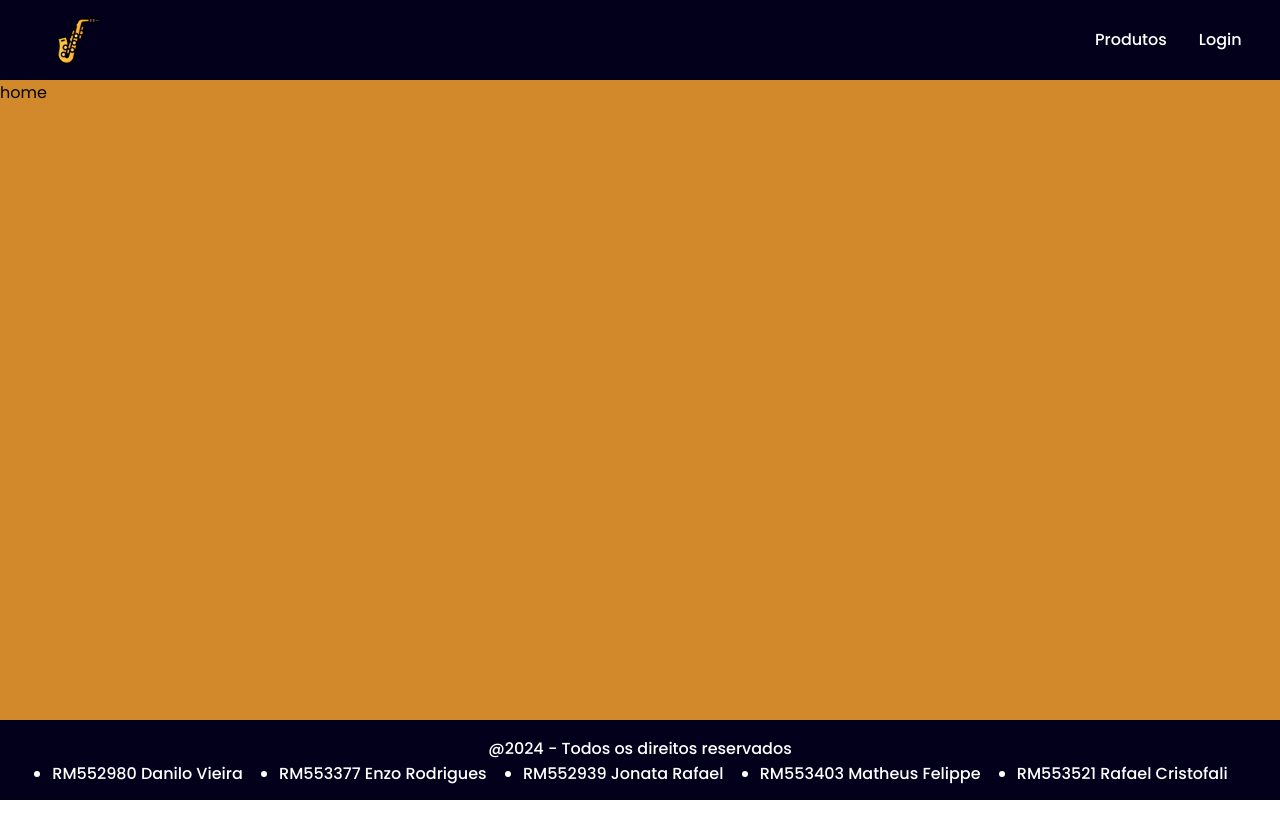
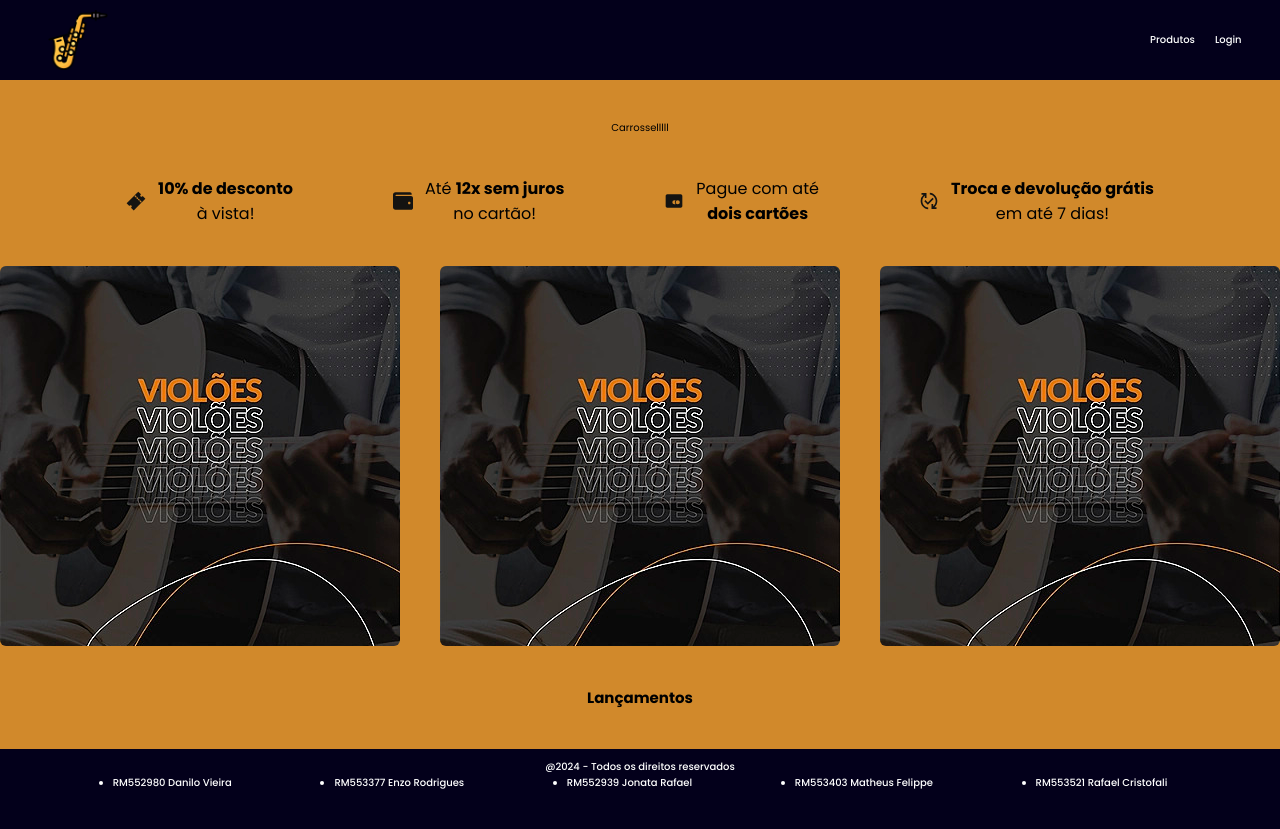
Before and after one commit to Rafafaaa-FIAP/WEB-sem2-checkpoint2, a React (Vite) app: page / in a window 1280 px wide. Before the commit the page ends 800 px from the top, so only its background shows below. Built offline with nearby package versions, Linux system fonts and the light colour scheme.

Commit message:
Feat: Home page and components

```diff
--- a/package.json
+++ b/package.json
@@ -12,6 +12,7 @@
   "dependencies": {
     "react": "^18.2.0",
     "react-dom": "^18.2.0",
+    "react-icons": "^5.2.0",
     "react-router-dom": "^6.23.0",
     "sass": "^1.75.0"
   },
--- /dev/null
+++ b/src/components/Benefits/index.jsx
@@ -0,0 +1,53 @@
+import './styles.scss';
+import { IoTicketSharp } from "react-icons/io5";
+import { FaWallet } from "react-icons/fa";
+import { BiSolidCreditCardAlt } from "react-icons/bi";
+import { MdOutlinePublishedWithChanges } from "react-icons/md";
+
+
+
+
+
+
+const Benefits = () => {
+    return (
+
+        <>
+
+            <ul className='benefits-infos'>
+                <li className='infos'>
+                    <IoTicketSharp className='icon'></IoTicketSharp>
+                    <p>
+                        <b>10% de desconto</b> <br />
+                        à vista!
+                    </p>
+                </li>
+                <li className='infos'>
+                    <FaWallet className='icon'></FaWallet>
+                    <p>
+                        Até <b>12x sem juros</b> <br />no cartão!
+                    </p>
+                </li>
+                <li className='infos'>
+                    <BiSolidCreditCardAlt className='icon'></BiSolidCreditCardAlt>
+                    <p>
+                        Pague com até <br /> <b>dois cartões</b>
+                    </p>
+
+                </li>
+                <li className='infos'>
+                <MdOutlinePublishedWithChanges className='icon'></MdOutlinePublishedWithChanges>
+                    <p>
+                       <b> Troca e devolução grátis</b><br /> em até 7 dias!
+                    </p>
+                </li>
+            </ul>
+
+        </>
+
+
+    )
+}
+
+
+export default Benefits
--- /dev/null
+++ b/src/components/Benefits/styles.scss
@@ -0,0 +1,32 @@
+*{
+    padding: 0;
+    border: 0;
+    box-sizing: border-box;
+}
+
+ul.benefits-infos {
+    font-size: 1.6rem;
+    display: flex;
+    justify-content: center;
+    gap: 10rem;
+    width: 100%;
+
+
+    li.infos{
+        display: flex;
+        align-items: center;
+        gap: 1.2rem;
+
+        p{
+            text-align: center;
+            font-size: 1.6rem;
+
+        }
+
+        .icon{
+            color: rgb(20, 19, 17);
+            font-size: 2rem;
+        }
+
+    }
+}
--- /dev/null
+++ b/src/components/Slide/index.jsx
@@ -0,0 +1,34 @@
+
+import './styles.scss';
+import promoImage from '../../assets/images/promoimage.jpg'
+
+
+const  Slide = ()=>{
+        return (
+
+            <>
+                   <section className="slidePromos">
+
+                    <div className="promo-card">
+                        <img src={promoImage} alt="Promo Card" />
+                    </div>
+
+                     <div className="promo-card">
+                        <img src={promoImage} alt="Promo Card" />
+                    </div>
+
+
+                     <div className="promo-card">
+                       <img src={promoImage} alt="Promo Card" />
+                    </div>
+
+
+                </section>
+
+
+            </>
+        )
+}
+
+
+export default Slide
--- /dev/null
+++ b/src/components/Slide/styles.scss
@@ -0,0 +1,40 @@
+*{
+    padding: 0;
+    border: 0;
+    box-sizing: border-box;
+}
+
+:root{
+    font-size: 62.5%;
+}
+
+
+    section.slidePromos {
+
+    display: flex;
+    gap: 4rem;
+    font-size: 1.6rem;
+
+    div.promo-card{
+        background-color: bisque;
+
+        width: 40rem;
+        height: 38rem;
+        border-radius: .6rem;
+
+        overflow: hidden;
+
+        cursor: pointer;
+
+            img{
+        transition: filter, transform .4s ease-out 0s;
+    }
+
+    img:hover{
+         filter: contrast(101%) /*Aumenta o contraste da imagem*/;
+         transform: scale(1.05) rotate(-0.1deg);
+    }
+    }
+
+
+}
--- a/src/routes/Home/index.jsx
+++ b/src/routes/Home/index.jsx
@@ -1,6 +1,20 @@
+import Slide from "../../components/Slide"
+import Benefits from "../../components/Benefits"
+
+
 function Home() {
   return (
-    <>home</>
+    <>
+        <div className="app-home">
+          Carrosselllll
+          <Benefits/>
+           <Slide/>
+
+           <h2>Lançamentos</h2>
+
+        </div>
+
+    </>
   )
 }
 
--- a/src/styles.scss
+++ b/src/styles.scss
@@ -41,6 +41,16 @@ div#app-page>div#main {
   overflow: hidden;
 }
 
+div.app-home{
+  display: flex;
+  flex-direction: column;
+  align-items: center;
+
+  gap: 4rem;
+
+  padding: 4rem;
+}
+
 @media (min-width: 1920px) {
   :root {
     --footer-height: 7vh;
```
Also changed, not shown: src/assets/images/promoimage.jpg (added), 1 other file (tests, documents, lock files or other folders).
